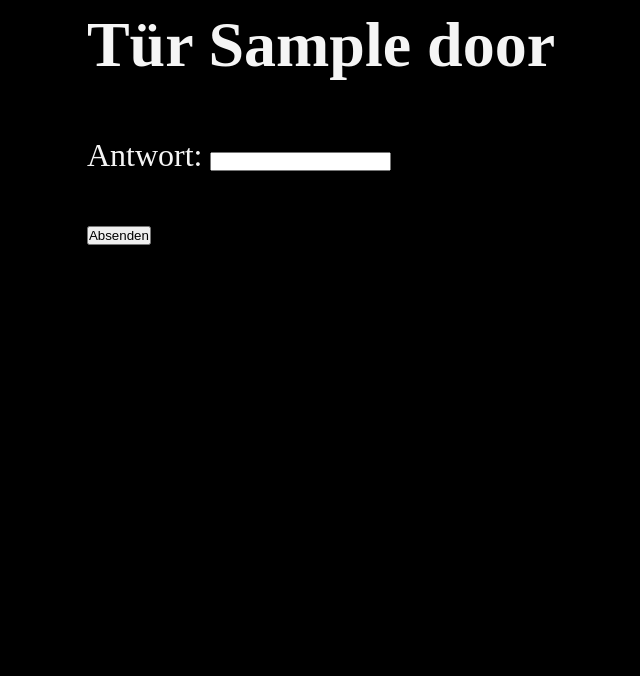
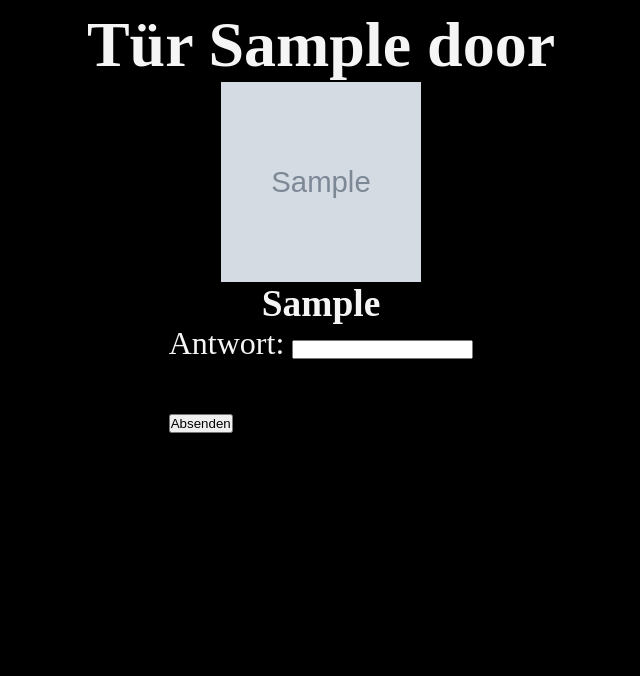
Before and after one commit to AnneManthey/Riddly, a Django app: a page that uses riddles/templates/riddle.html in a window 1280 px wide. Shown: the top 676 px of the page, without its empty margins (319-959 px from the left). Run offline with Django 5.2, Linux system fonts and the light colour scheme; tables that the repository leaves empty hold one stand-in row (values such as "Sample post"); grey boxes marked "Sample" are stand-in pictures.

Commit message:
feat: add media settings and update riddle template for image display

```diff
--- a/core/settings.py
+++ b/core/settings.py
@@ -121,6 +121,10 @@ STATICFILES_DIRS = [
     os.path.join(BASE_DIR, 'static')
 ]
 
+MEDIA_URL = 'media/'
+
+MEDIA_ROOT = os.path.join(BASE_DIR, 'media')
+
 
 # Email
 # https://docs.djangoproject.com/en/6.1/topics/email/#topic-email-configuration
--- a/core/urls.py
+++ b/core/urls.py
@@ -16,8 +16,12 @@ Including another URLconf
 """
 from django.contrib import admin
 from django.urls import path, include
+from django.conf.urls.static import static
+from django.conf import settings
 
 urlpatterns = [
     path('admin/', admin.site.urls),
     path('', include('riddles.urls'))
 ]
+
+urlpatterns += static(settings.MEDIA_URL, document_root=settings.MEDIA_ROOT)
--- a/riddles/templates/riddle.html
+++ b/riddles/templates/riddle.html
@@ -8,7 +8,10 @@
   <h1>Tür {{ door.title }}</h1>
 
   <section class="riddle">
-    <h2>{{ door.riddle }}</h2>
+    {% if door.image %}
+      <img src="{{ door.image.url }}" alt="" />
+    {% endif %}
+    <h3>{{ door.riddle }}</h3>
 
     <form action="/action_page.php">
       <label for="fname">Antwort:</label>
--- a/static/css/style.css
+++ b/static/css/style.css
@@ -39,9 +39,19 @@ h2, p{
     height: 100px;
     a{
         text-decoration: none;
+    }}
+
+.riddle{
+    width: 100%;
+    display: flex;
+    flex-direction: column;
+    align-items: center;
+    img{
+        width: 200px;
+        height: 200px;
     }
+}
 
-}
 
 footer{
     font-size: 1rem;
```
